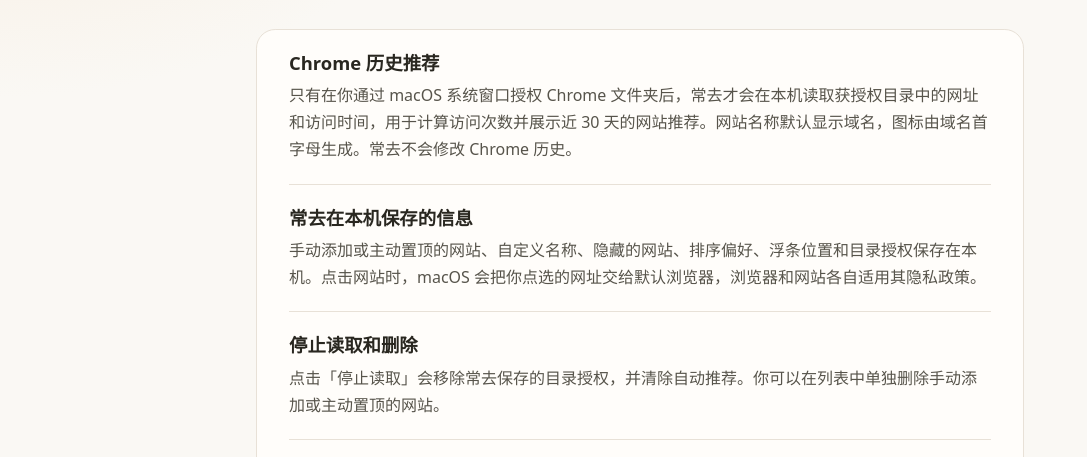
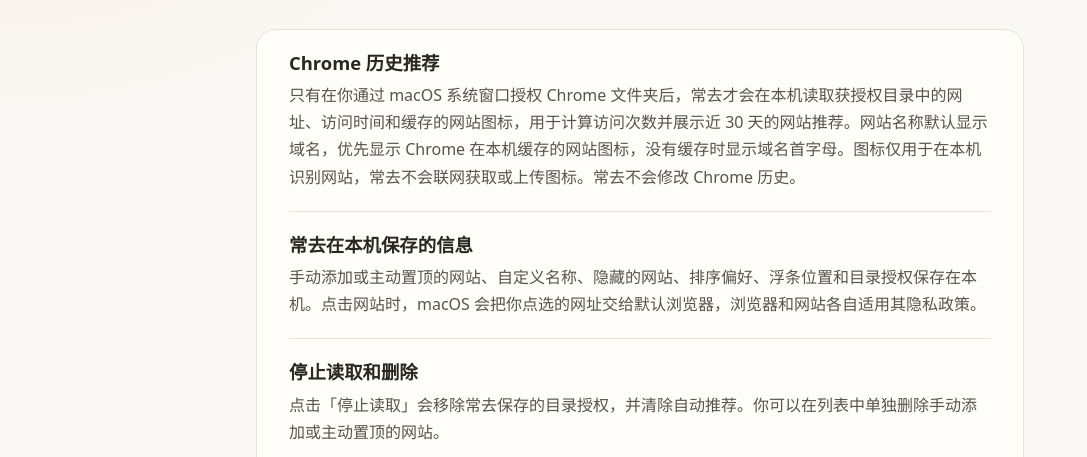
Before and after one commit to dreamcall520/changqu-support, a plain HTML site: page privacy/index.html in a window 1280 px wide. Shown: the part 283-740 px from the top of the page, without its empty margins (0-1087 px from the left). Drawn offline with Linux system fonts and the light colour scheme.

Commit message:
更新本地网站图标缓存说明

```diff
--- a/privacy/index.html
+++ b/privacy/index.html
@@ -21,7 +21,7 @@
     <article class="content" aria-label="隐私政策条款">
       <section>
         <h2>Chrome 历史推荐</h2>
-        <p>只有在你通过 macOS 系统窗口授权 Chrome 文件夹后，常去才会在本机读取获授权目录中的网址和访问时间，用于计算访问次数并展示近 30 天的网站推荐。网站名称默认显示域名，图标由域名首字母生成。常去不会修改 Chrome 历史。</p>
+        <p>只有在你通过 macOS 系统窗口授权 Chrome 文件夹后，常去才会在本机读取获授权目录中的网址、访问时间和缓存的网站图标，用于计算访问次数并展示近 30 天的网站推荐。网站名称默认显示域名，优先显示 Chrome 在本机缓存的网站图标，没有缓存时显示域名首字母。图标仅用于在本机识别网站，常去不会联网获取或上传图标。常去不会修改 Chrome 历史。</p>
       </section>
       <section>
         <h2>常去在本机保存的信息</h2>
```
